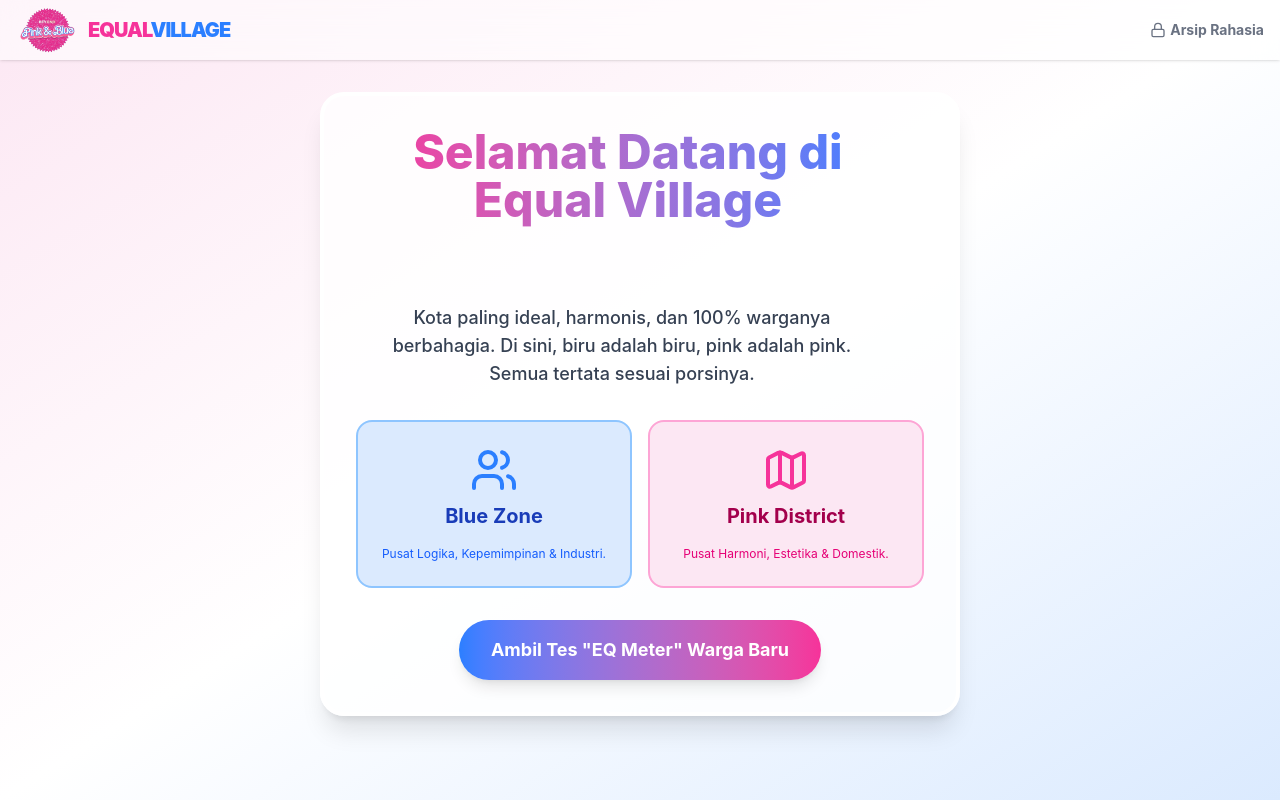
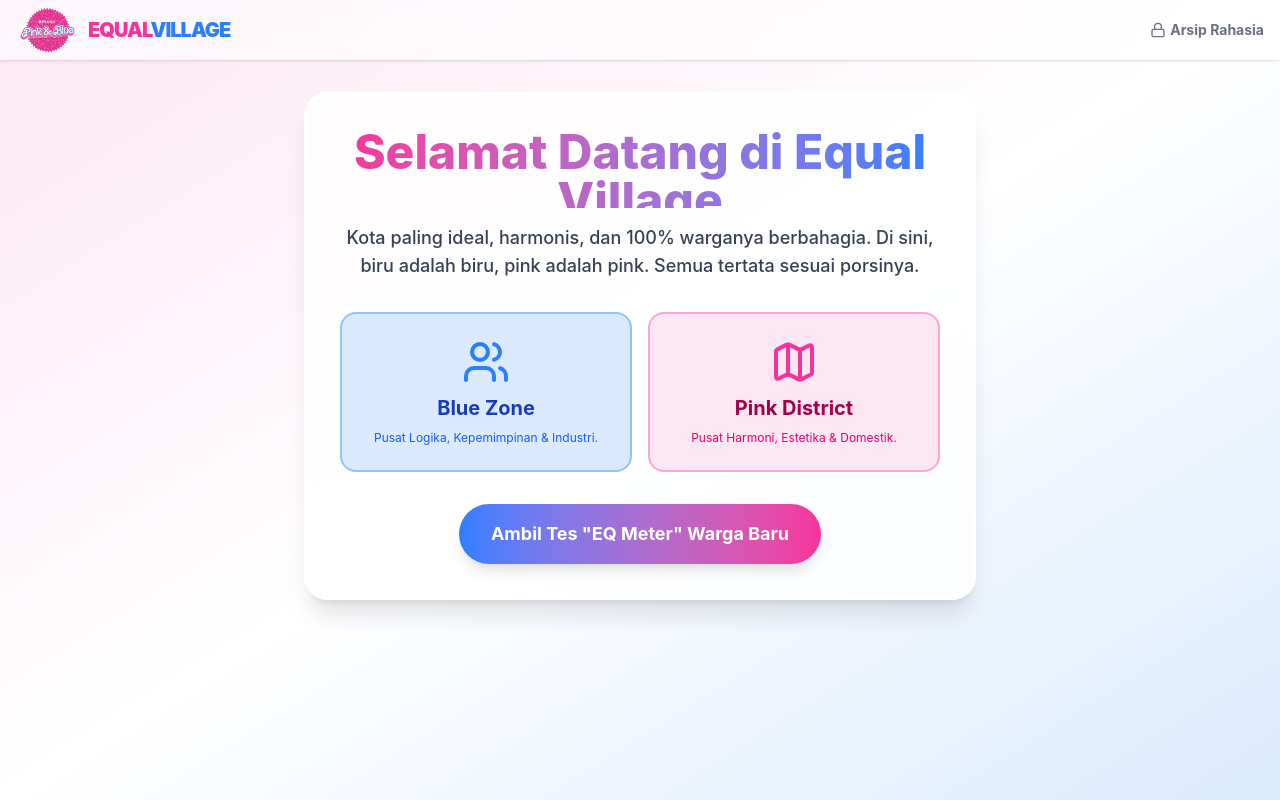
Before and after one commit to VanSTrongg777/Equalvillage, a React (Vite) app: page / in a window 1280 px wide. Built offline with nearby package versions, Linux system fonts and the light colour scheme.

Commit message:
fiks flexibel

```diff
--- a/src/App.jsx
+++ b/src/App.jsx
@@ -9,7 +9,7 @@ import {
   Share2,
   Map,
   Users,
-  ArrowLeft
+  ArrowLeft,
 } from "lucide-react";
 
 export default function App() {
@@ -36,45 +36,86 @@ export default function App() {
   // Daftar pertanyaan kuis sudah dirapikan (kembali menjadi 3 pertanyaan)
   const quizQuestions = [
     {
-      question: "Siapa yang paling pantas memimpin rapat perencanaan tata kota Equal Village?",
+      question:
+        "Siapa yang paling pantas memimpin rapat perencanaan tata kota Equal Village?",
       options: [
         { text: "Pria (Karena lebih logis dan tegas)", isStereotype: true },
-        { text: "Wanita (Karena lebih teliti dan mengayomi)", isStereotype: true },
-        { text: "Siapapun yang memiliki kapabilitas terbaik", isStereotype: false }
-      ]
+        {
+          text: "Wanita (Karena lebih teliti dan mengayomi)",
+          isStereotype: true,
+        },
+        {
+          text: "Siapapun yang memiliki kapabilitas terbaik",
+          isStereotype: false,
+        },
+      ],
     },
     {
-      question: "Dalam pembagian zona, siapa yang seharusnya menempati Pink District (Sektor Domestik & Kreatif)?",
+      question:
+        "Dalam pembagian zona, siapa yang seharusnya menempati Pink District (Sektor Domestik & Kreatif)?",
       options: [
         { text: "Wanita (Sudah kodratnya di sana)", isStereotype: true },
-        { text: "Pria (Untuk memberi mereka ruang bersantai)", isStereotype: true },
-        { text: "Bebas, tidak ada batasan gender untuk sektor apapun", isStereotype: false }
-      ]
+        {
+          text: "Pria (Untuk memberi mereka ruang bersantai)",
+          isStereotype: true,
+        },
+        {
+          text: "Bebas, tidak ada batasan gender untuk sektor apapun",
+          isStereotype: false,
+        },
+      ],
     },
     {
-      question: "Bagaimana cara terbaik membagi gaji di sektor teknologi (STEM) Equal Village?",
+      question:
+        "Bagaimana cara terbaik membagi gaji di sektor teknologi (STEM) Equal Village?",
       options: [
-        { text: "Sesuai standar saat ini (Pria +28% lebih tinggi)", isStereotype: true },
-        { text: "Sesuai kontribusi, tanpa melihat gender", isStereotype: false },
-        { text: "Sesuai kebutuhan biologis masing-masing", isStereotype: true }
-      ]
+        {
+          text: "Sesuai standar saat ini (Pria +28% lebih tinggi)",
+          isStereotype: true,
+        },
+        {
+          text: "Sesuai kontribusi, tanpa melihat gender",
+          isStereotype: false,
+        },
+        { text: "Sesuai kebutuhan biologis masing-masing", isStereotype: true },
+      ],
     },
     {
-      question: "Bagaimana sebaiknya kuota keterwakilan perempuan dalam dewan parlemen tinggi Equal Village diatur?",
+      question:
+        "Bagaimana sebaiknya kuota keterwakilan perempuan dalam dewan parlemen tinggi Equal Village diatur?",
       options: [
-        { text: "Dibatasi maksimal 21,9% demi menjaga stabilitas alamiah desa", isStereotype: true },
-        { text: "Diisi oleh pria saja karena urusan politik adalah area publik", isStereotype: true },
-        { text: "Terbuka setara bagi siapapun berdasarkan kompetensi tanpa batasan sekat gender", isStereotype: false }
-      ]
+        {
+          text: "Dibatasi maksimal 21,9% demi menjaga stabilitas alamiah desa",
+          isStereotype: true,
+        },
+        {
+          text: "Diisi oleh pria saja karena urusan politik adalah area publik",
+          isStereotype: true,
+        },
+        {
+          text: "Terbuka setara bagi siapapun berdasarkan kompetensi tanpa batasan sekat gender",
+          isStereotype: false,
+        },
+      ],
     },
     {
-      question: "Bagaimana tanggung jawab pengasuhan anak dan tugas domestik keluarga yang ideal di Equal Village?",
+      question:
+        "Bagaimana tanggung jawab pengasuhan anak dan tugas domestik keluarga yang ideal di Equal Village?",
       options: [
-        { text: "Tugas mutlak wanita di Pink District agar pria fokus memimpin di Blue Zone", isStereotype: true },
-        { text: "Dijalankan secara seimbang dan fleksibel oleh kedua pihak tanpa sekat peran", isStereotype: false },
-        { text: "Pria hanya membantu jika ada waktu luang di luar jam kerja industri", isStereotype: true }
-      ]
-    }
+        {
+          text: "Tugas mutlak wanita di Pink District agar pria fokus memimpin di Blue Zone",
+          isStereotype: true,
+        },
+        {
+          text: "Dijalankan secara seimbang dan fleksibel oleh kedua pihak tanpa sekat peran",
+          isStereotype: false,
+        },
+        {
+          text: "Pria hanya membantu jika ada waktu luang di luar jam kerja industri",
+          isStereotype: true,
+        },
+      ],
+    },
   ];
 
   const handleAnswer = (isStereotype) => {
@@ -89,19 +130,24 @@ export default function App() {
 
   const handleArchiveUnlock = (e) => {
     e.preventDefault();
-    if (passwordInput === "504" || passwordInput.toLowerCase() === "pasal 504") {
+    if (
+      passwordInput === "504" ||
+      passwordInput.toLowerCase() === "pasal 504"
+    ) {
       setIsUnlocked(true);
       setArchiveError("");
     } else {
-      setArchiveError("Akses Ditolak. Silakan periksa kembali petunjuk di pameran.");
+      setArchiveError(
+        "Akses Ditolak. Silakan periksa kembali petunjuk di pameran.",
+      );
     }
   };
 
   const renderHome = () => (
-    <div className="flex flex-col items-center justify-center p-8 text-center space-y-8 animate-fade-in">
-      <div className="bg-white/80 p-8 rounded-3xl shadow-xl max-w-2xl border-4 border-white backdrop-blur-sm">
+    <div className="flex flex-col items-center justify-center px-4 py-8 text-center space-y-8 animate-fade-in w-full overflow-x-hidden">
+      <div className="bg-white/80 p-6 sm:p-8 rounded-3xl shadow-xl w-full max-w-2xl border-4 border-white backdrop-blur-sm">
         <h1
-          className={`text-5xl min-h-[20vh] font-extrabold mb-4 transition-colors duration-200 w-130 ml-3  ${
+          className={`text-3xl sm:text-5xl font-extrabold mb-4 transition-colors duration-200 break-words h-20 ${
             glitchActive
               ? "text-red-600"
               : "text-transparent bg-clip-text bg-gradient-to-r from-pink-500 to-blue-500"
@@ -109,23 +155,23 @@ export default function App() {
         >
           Selamat Datang di Equal Village
         </h1>
-        <p className="text-gray-700 text-lg mb-6 font-medium w-115 ml-9">
-          Kota paling ideal, harmonis, dan 100% warganya berbahagia. Di sini, biru adalah
-          biru, pink adalah pink. Semua tertata sesuai porsinya.
+        <p className="text-gray-700 text-base sm:text-lg mb-6 font-medium">
+          Kota paling ideal, harmonis, dan 100% warganya berbahagia. Di sini,
+          biru adalah biru, pink adalah pink. Semua tertata sesuai porsinya.
         </p>
 
-        <div className="grid grid-cols-1 md:grid-cols-2 gap-4 my-8">
-          <div className="bg-blue-100 p-6 rounded-2xl border-2 border-blue-300">
+        <div className="grid grid-cols-1 md:grid-cols-2 gap-4 my-8 w-full">
+          <div className="bg-blue-100 p-6 rounded-2xl border-2 border-blue-300 w-full">
             <Users className="w-12 h-12 text-blue-500 mx-auto mb-2" />
             <h3 className="text-blue-800 font-bold text-xl">Blue Zone</h3>
-            <p className="text-blue-600 text-xs"> <br></br>
+            <p className="text-blue-600 text-xs mt-2">
               Pusat Logika, Kepemimpinan & Industri.
             </p>
           </div>
-          <div className="bg-pink-100 p-6 rounded-2xl border-2 border-pink-300">
+          <div className="bg-pink-100 p-6 rounded-2xl border-2 border-pink-300 w-full">
             <Map className="w-12 h-12 text-pink-500 mx-auto mb-2" />
             <h3 className="text-pink-800 font-bold text-xl">Pink District</h3>
-            <p className="text-pink-600 text-xs"> <br></br>
+            <p className="text-pink-600 text-xs mt-2">
               Pusat Harmoni, Estetika & Domestik.
             </p>
           </div>
@@ -145,7 +191,9 @@ export default function App() {
     <div className="flex flex-col items-center justify-center p-8 min-h-[60vh] animate-fade-in">
       <div className="bg-white p-8 rounded-3xl shadow-xl max-w-xl w-full border-t-8 border-pink-400">
         <div className="flex justify-between items-center mb-6">
-          <span className="text-sm font-bold text-gray-400">Evaluasi Warga</span>
+          <span className="text-sm font-bold text-gray-400">
+            Evaluasi Warga
+          </span>
           <span className="text-sm font-bold text-blue-500">
             Pertanyaan {quizStep + 1}/{quizQuestions.length}
           </span>
@@ -182,7 +230,9 @@ export default function App() {
             }`}
           ></div>
 
-          <h2 className="text-3xl font-extrabold mt-4 mb-2">Bias Report Card</h2>
+          <h2 className="text-3xl font-extrabold mt-4 mb-2">
+            Bias Report Card
+          </h2>
           <p className="text-gray-500 mb-6 font-medium">
             KTP Warga Equal Village
           </p>
@@ -218,7 +268,7 @@ export default function App() {
           <button
             onClick={() => {
               const text = `Tingkat bias gender saya adalah ${Math.round(
-                (score / 3) * 100
+                (score / 3) * 100,
               )}% menurut Equal Village. Berani cek bias kamu? #EqualVillageAudit`;
 
               // Disalin secara otomatis (tanpa pop up alert yang berpotensi error)
@@ -226,12 +276,16 @@ export default function App() {
               setCopied(true);
               setTimeout(() => setCopied(false), 3000);
             }}
-            className={`w-full text-white font-bold py-3 px-6 rounded-xl flex items-center justify-center gap-2 transition-colors ${copied ? 'bg-green-600' : 'bg-black hover:bg-gray-800'}`}
+            className={`w-full text-white font-bold py-3 px-6 rounded-xl flex items-center justify-center gap-2 transition-colors ${copied ? "bg-green-600" : "bg-black hover:bg-gray-800"}`}
           >
             {copied ? (
-              <><CheckCircle2 className="w-5 h-5" /> Teks Tersalin!</>
+              <>
+                <CheckCircle2 className="w-5 h-5" /> Teks Tersalin!
+              </>
             ) : (
-              <><Share2 className="w-5 h-5" /> Bagikan ke IG / TikTok</>
+              <>
+                <Share2 className="w-5 h-5" /> Bagikan ke IG / TikTok
+              </>
             )}
           </button>
         </div>
@@ -304,27 +358,38 @@ export default function App() {
 
             <div className="space-y-4 text-sm bg-black p-4 rounded border border-gray-800">
               <p>
-                <span className="text-red-400 font-bold">[DATA ILO 2022_REDACTED]:</span>{" "}
+                <span className="text-red-400 font-bold">
+                  [DATA ILO 2022_REDACTED]:
+                </span>{" "}
                 Perempuan secara global masih dibayar rata-rata 20% lebih rendah
                 dari laki-laki untuk pekerjaan setara. Di sektor teknologi (Blue
                 Zone), kesenjangan ini mencapai 28%.
               </p>
               <p>
-                <span className="text-red-400 font-bold">[DATA BPS_REDACTED]:</span> Di
-                Indonesia, upah rata-rata perempuan hanya 78,7% dari upah
+                <span className="text-red-400 font-bold">
+                  [DATA BPS_REDACTED]:
+                </span>{" "}
+                Di Indonesia, upah rata-rata perempuan hanya 78,7% dari upah
                 laki-laki.
               </p>
               <p>
-                <span className="text-red-400 font-bold">[PASAL 504 ASLI]:</span> "Setiap
-                warga harus bertindak sesuai warna yang diberikan sejak lahir.
-                Representasi perempuan di parlemen desa dijaga agar tidak
+                <span className="text-red-400 font-bold">
+                  [PASAL 504 ASLI]:
+                </span>{" "}
+                "Setiap warga harus bertindak sesuai warna yang diberikan sejak
+                lahir. Representasi perempuan di parlemen desa dijaga agar tidak
                 melebihi 21,9% (Sesuai realita DPR RI 2024)."
               </p>
             </div>
 
             <div className="text-yellow-400 mt-4 border-l-4 border-yellow-400 pl-4 bg-yellow-900/20 p-3 rounded-r">
-              <p className="font-bold mb-1">Pesan dari pemberontak Barbinala & Kenandra:</p>
-              <p>"Kota ini tidak setara. Mereka memanipulasi kita dengan estetika pastel yang rapi. Sebarkan kebenaran ini!"</p>
+              <p className="font-bold mb-1">
+                Pesan dari pemberontak Barbinala & Kenandra:
+              </p>
+              <p>
+                "Kota ini tidak setara. Mereka memanipulasi kita dengan estetika
+                pastel yang rapi. Sebarkan kebenaran ini!"
+              </p>
             </div>
           </div>
         )}
@@ -334,7 +399,7 @@ export default function App() {
 
   return (
     <div
-      className={`min-h-screen font-sans transition-colors duration-700 ${
+      className={`min-h-screen font-sans transition-colors duration-700 overflow-x-hidden ${
         currentView === "archive"
           ? "bg-black"
           : "bg-gradient-to-br from-pink-100 via-white to-blue-100"
@@ -411,9 +476,8 @@ export default function App() {
           from { opacity: 0; transform: translateY(15px); }
           to { opacity: 1; transform: translateY(0); }
         }
-      `
+      `,
         }}
-
       />
     </div>
   );
```
Also changed, not shown: 1 other file (tests, documents, lock files or other folders).
